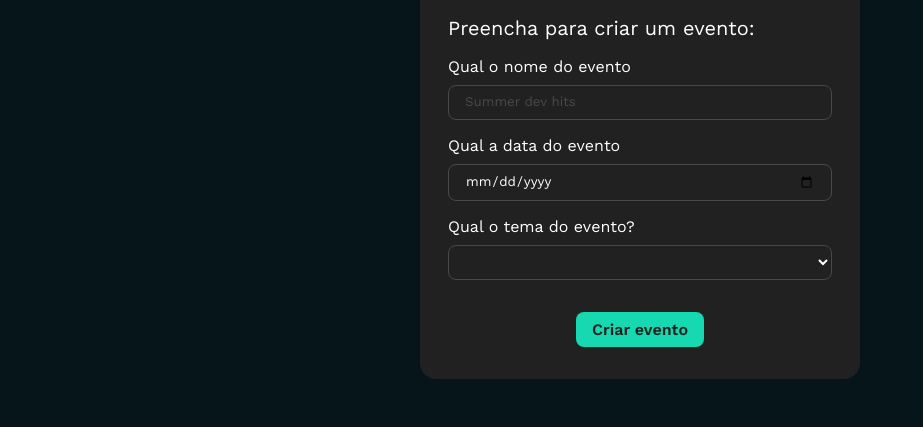
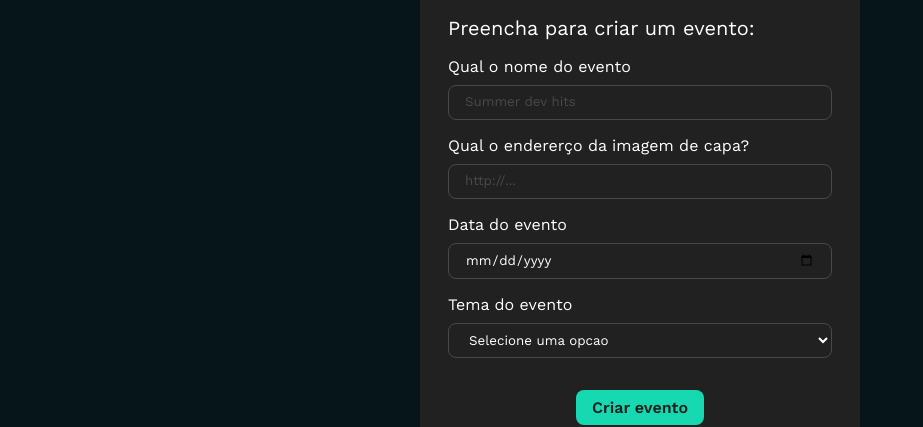
Before and after one commit to liedsonlm7/tecboard, a React (Vite) app: page / in a window 1280 px wide. Shown: the part 780-1207 px from the top of the page, without its empty margins (0-923 px from the left). Built offline with nearby package versions, Linux system fonts and the light colour scheme.

Commit message:
create function to submit form

```diff
--- a/src/App.jsx
+++ b/src/App.jsx
@@ -43,17 +43,25 @@ function App() {
     }
   ]
 
+  function adicionarEvento(evento) {
+    eventos.push(evento)
+    console.log(eventos)
+  }
+
   return (
     <main>
       <header>
         <img src="/logo.png" alt="" />
       </header>
       <Banner />
-      <FormularioDeEvento />
+      <FormularioDeEvento temas={temas} handleSubmit={adicionarEvento}/>
       {temas.map((tema) => (
         <section key={tema.id}>
           <Tema tema={tema} />
-          <CardEvento evento={eventos[0]}/>
+          {eventos.map(function (item, index) {
+            return <CardEvento evento={item} key={index}/>
+          })}
+
         </section>
       ))}
 
--- a/src/components/Formulario.jsx
+++ b/src/components/Formulario.jsx
@@ -8,12 +8,22 @@ import { ListaSuspensa } from "./ListaSuspensa";
 import "./Formulario.css"
 
 
-export function FormularioDeEvento() {
+export function FormularioDeEvento({ temas, handleSubmit }) {
 
-    function handleSubmit(e) {
-        e.preventDefault;
+    function handleSubmit(formData) {
+        console.log("criar um novo evento", formData)
+        const evento = {
+            capa: formData.get('capa'),
+            tema: temas.find(function (item) {
+                return item.id == formData.get('tema')
+            }),
+            data: new Date(formData.get('date')),
+            titulo: formData.get('nome')
+        }
 
+        handleSubmit(evento)
     }
+
     return (
         <form className="form-evento" action={handleSubmit}>
             <TituloFormulario>
@@ -32,8 +42,19 @@ export function FormularioDeEvento() {
                     />
                 </CampoDeFormulario>
                 <CampoDeFormulario>
+                    <Label htmlFor="capa">
+                        Qual o endererço da imagem de capa?
+                    </Label>
+                    <Input
+                        type="text"
+                        name="capa"
+                        id="capa"
+                        placeholder="http://..."
+                    />
+                </CampoDeFormulario>
+                <CampoDeFormulario>
                     <Label htmlFor="date">
-                        Qual a data do evento
+                        Data do evento
                     </Label>
                     <Input
                         type="date"
@@ -44,9 +65,9 @@ export function FormularioDeEvento() {
                 </CampoDeFormulario>
                 <CampoDeFormulario>
                     <Label htmlFor="tema">
-                       Qual o tema do evento?
+                       Tema do evento
                     </Label>
-                    <ListaSuspensa />
+                    <ListaSuspensa id="tema" name="tema" itens={temas}/>
                 </CampoDeFormulario>
             </div>
             <div className="actions">
--- a/src/components/ListaSuspensa.css
+++ b/src/components/ListaSuspensa.css
@@ -7,3 +7,7 @@
     color: #FFF;
     padding: 8px 16px;
 }
+
+option {
+    background-color: #4A4949;
+}
--- a/src/components/ListaSuspensa.jsx
+++ b/src/components/ListaSuspensa.jsx
@@ -1,9 +1,16 @@
 import "./ListaSuspensa.css";
 
-export function ListaSuspensa() {
+export function ListaSuspensa({ itens, ...rest }) {
     return (
-        <select className="lista-suspensa-form">
-            <option value=""></option>
+        <select {...rest} className="lista-suspensa-form" defaultValue="">
+            <option value="" disabled>
+                Selecione uma opcao
+            </option>
+            {itens.map(function (item) {
+                return <option key={item.id} value={item.id}>
+                    {item.name}
+                </option>
+            })}
         </select>
     )
 }
```
